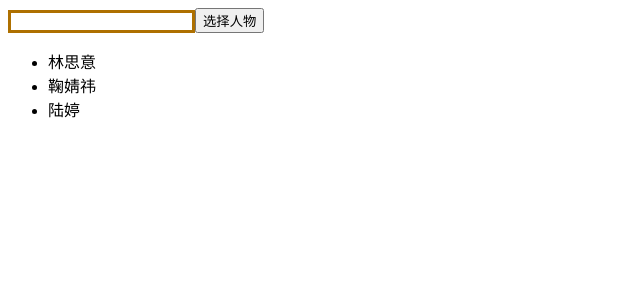
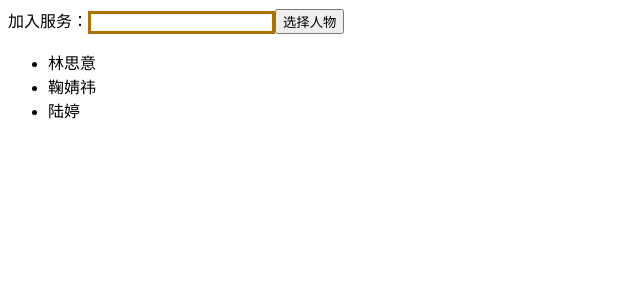
Before and after one commit to lh7zr/reactProject, a React (Create React App) app: page / in a window 1280 px wide. Shown: the top 300 px of the page, without its empty margins (0-640 px from the left). Built offline with nearby package versions, Linux system fonts and the light colour scheme.

Commit message:
feat: react label 学习

```diff
--- a/src/App.js
+++ b/src/App.js
@@ -11,9 +11,9 @@ class App extends Component{
     render() {
         return (
             <Fragment>
-
                 <div>
-                    <input className="input" value={this.state.inputValue} onChange={this.inputChange.bind(this)}/>
+                    <label htmlFor="addserve">加入服务：</label>
+                    <input id='addserve' className="input" value={this.state.inputValue} onChange={this.inputChange.bind(this)}/>
                     <button onClick={this.addList.bind(this)}> 选择人物 </button>
                 </div>
                 <ul>
```
